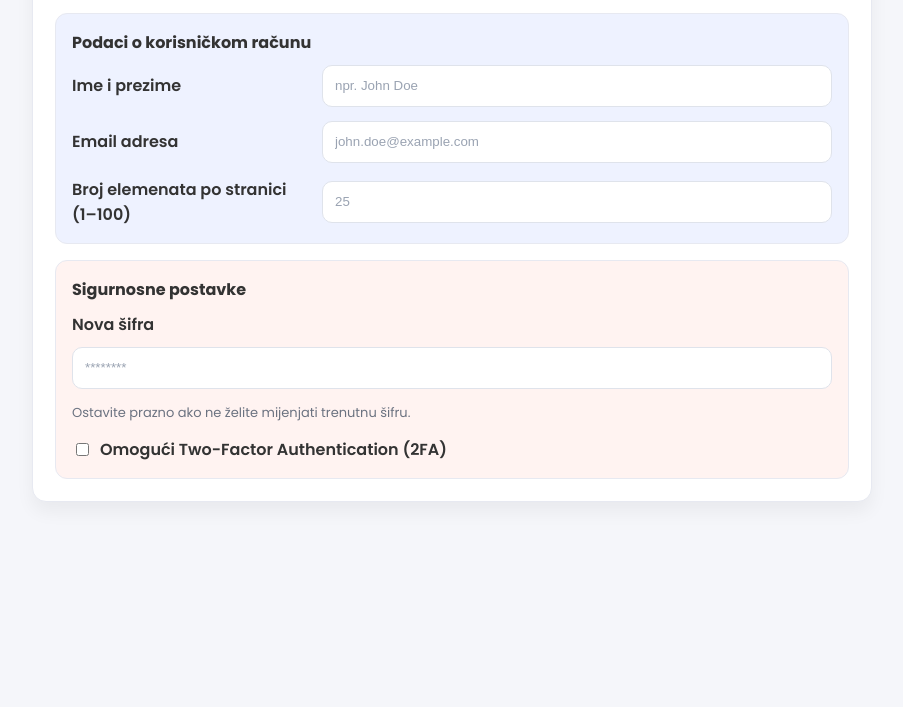
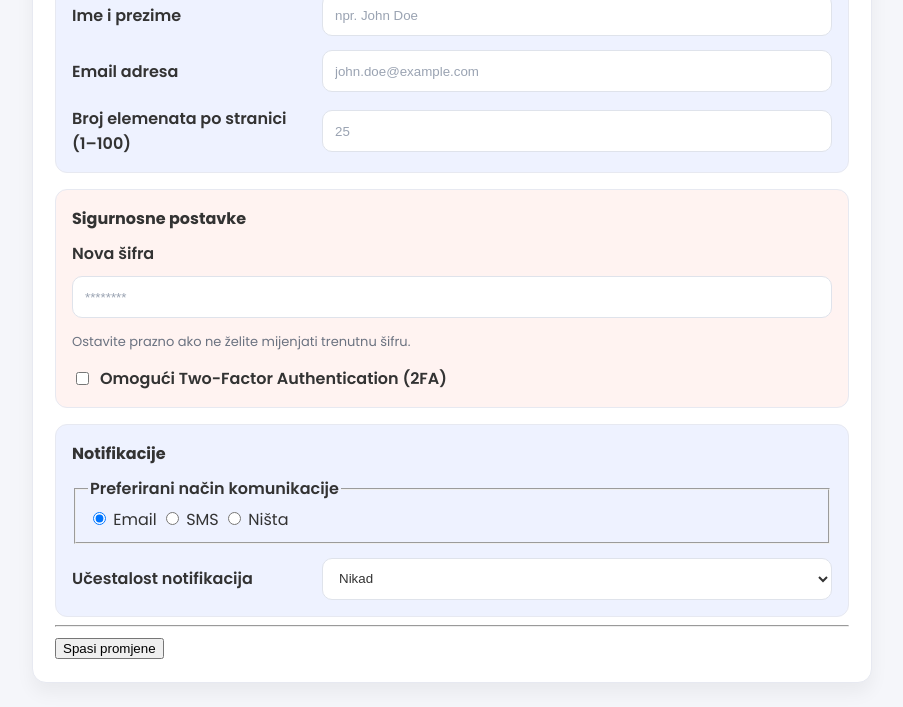
Before and after one commit to rMujcinovic/ScenarijPro-app, a plain HTML site: page html/user.html in a window 1280 px wide. Shown: the part 204-911 px from the top of the page, without its empty margins (188-1091 px from the left). Before the commit the page ends 800 px from the top, so only its background shows below. Drawn offline with Linux system fonts and the light colour scheme; files that its build step writes are made by us from their sources.

Commit message:
html(notifications): dodaj sekciju za notifikacije

```diff
--- a/html/user.html
+++ b/html/user.html
@@ -89,6 +89,44 @@
             </label>
           </div>
         </section>
+
+        <section class="section notifications">
+          <h2 class="section-title">Notifikacije</h2>
+
+          <fieldset class="field radios">
+            <legend>Preferirani način komunikacije</legend>
+            <div class="radios-inline">
+              <label>
+                <input type="radio" name="contact" value="email" checked>
+                Email
+              </label>
+              <label>
+                <input type="radio" name="contact" value="sms">
+                SMS
+              </label>
+              <label>
+                <input type="radio" name="contact" value="none">
+                Ništa
+              </label>
+            </div>
+          </fieldset>
+
+          <div class="field">
+            <label for="freq">Učestalost notifikacija</label>
+            <select id="freq" name="freq">
+              <option value="daily" selected>Dnevno</option>
+              <option value="weekly" selected>Sedmično</option>
+              <option value="monthly" selected>Mjesečno</option>
+              <option value="none" selected>Nikad</option>
+            </select>
+          </div>
+        </section>
+
+        <footer class="form-foot">
+          <hr>
+          <button class="btn-primary" type="submit">Spasi promjene</button>
+        </footer>
+
       </form>
     </main>
   </body>
```
